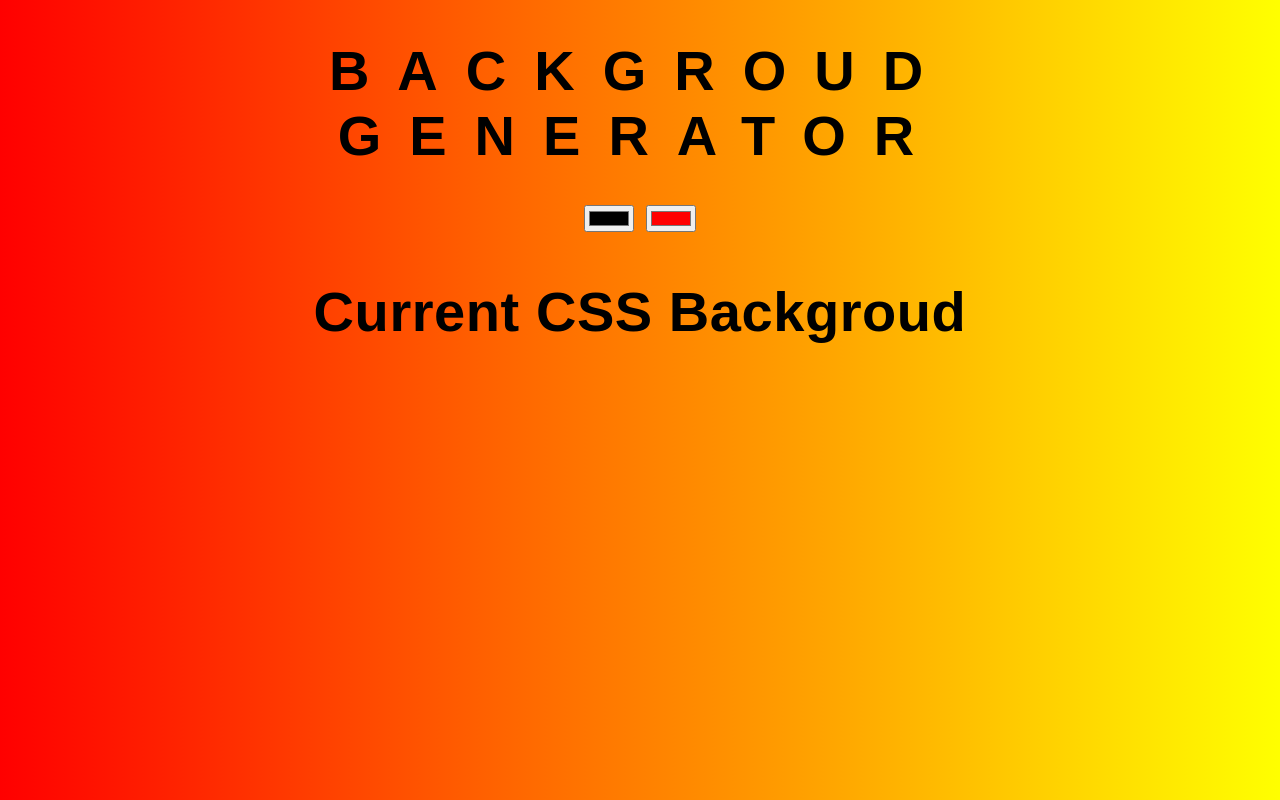
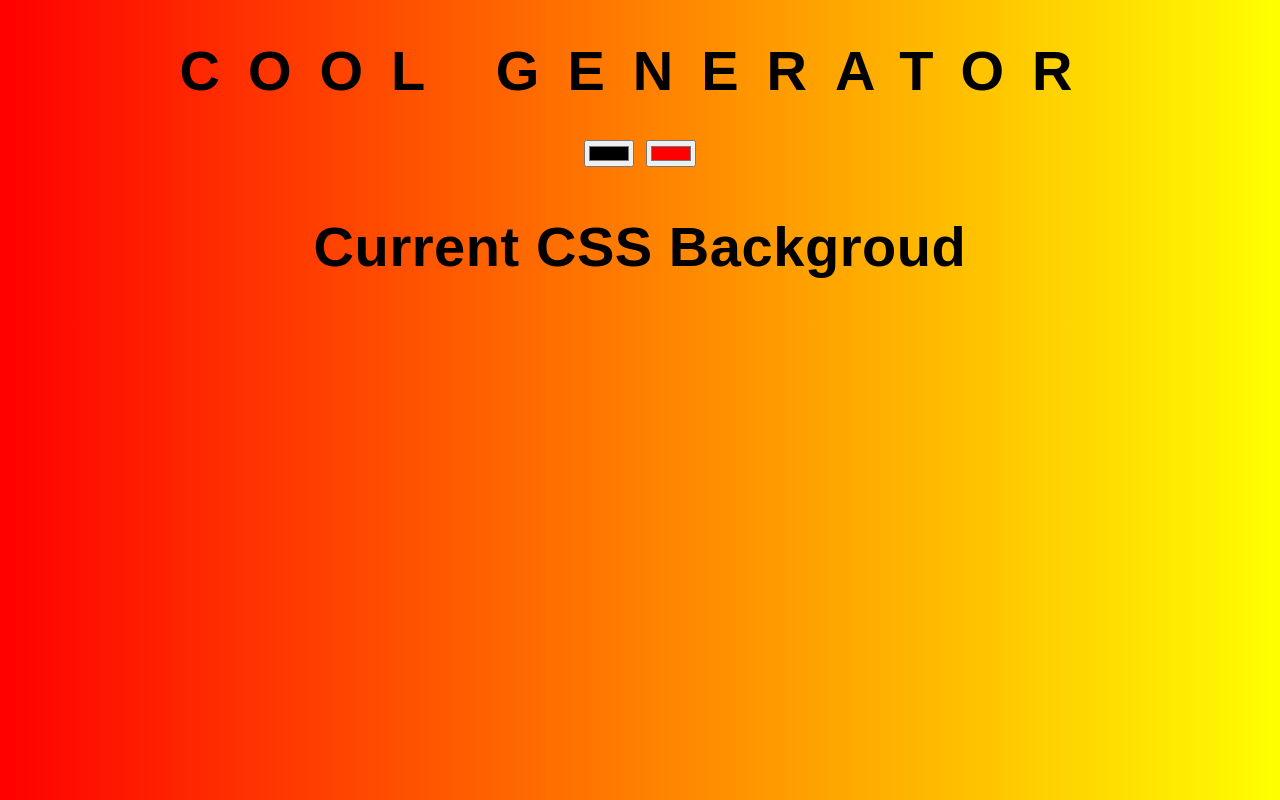
Before and after one commit to kachikelz/background-generator, a plain HTML site: page index.html in a window 1280 px wide. Drawn offline with Linux system fonts and the light colour scheme.

Commit message:
Change Title

```diff
--- a/index.html
+++ b/index.html
@@ -8,7 +8,7 @@
     <title>GRADIENT</title>
   </head>
   <body id="gradient">
-    <h1>Backgroud Generator</h1>
+    <h1>Cool Generator</h1>
     <input class="color1" type="color" name="color1" value="#00fff00" />
     <input class="color2" type="color" name="color2" value="#ff0000" />
     <h2>Current CSS Backgroud</h2>
```
